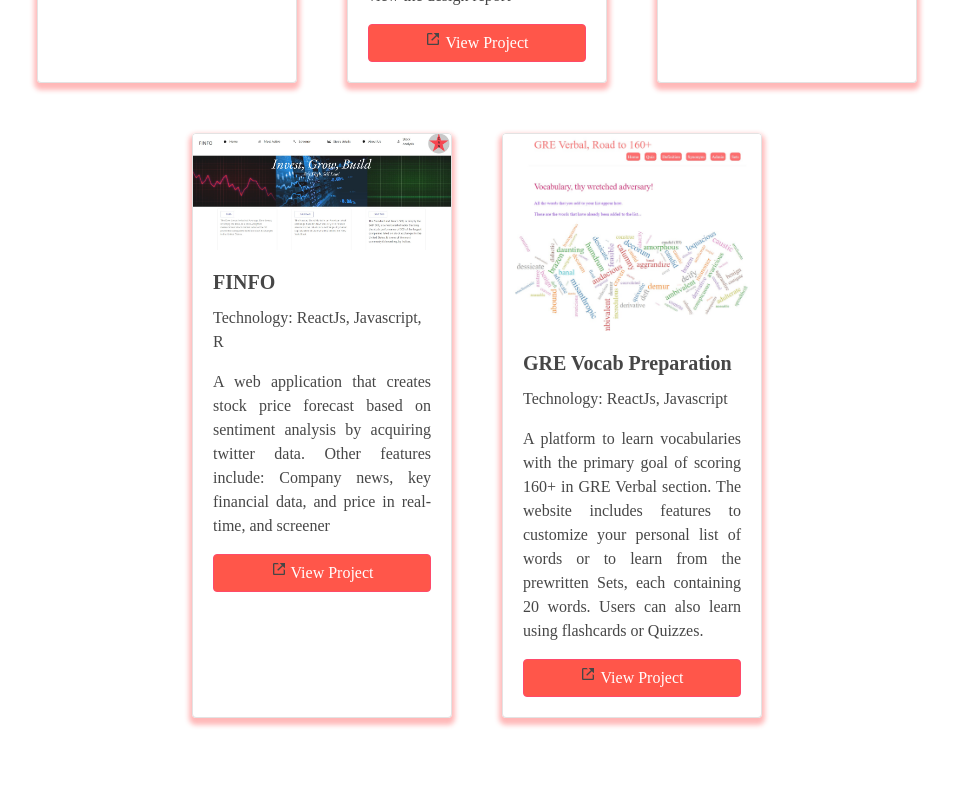
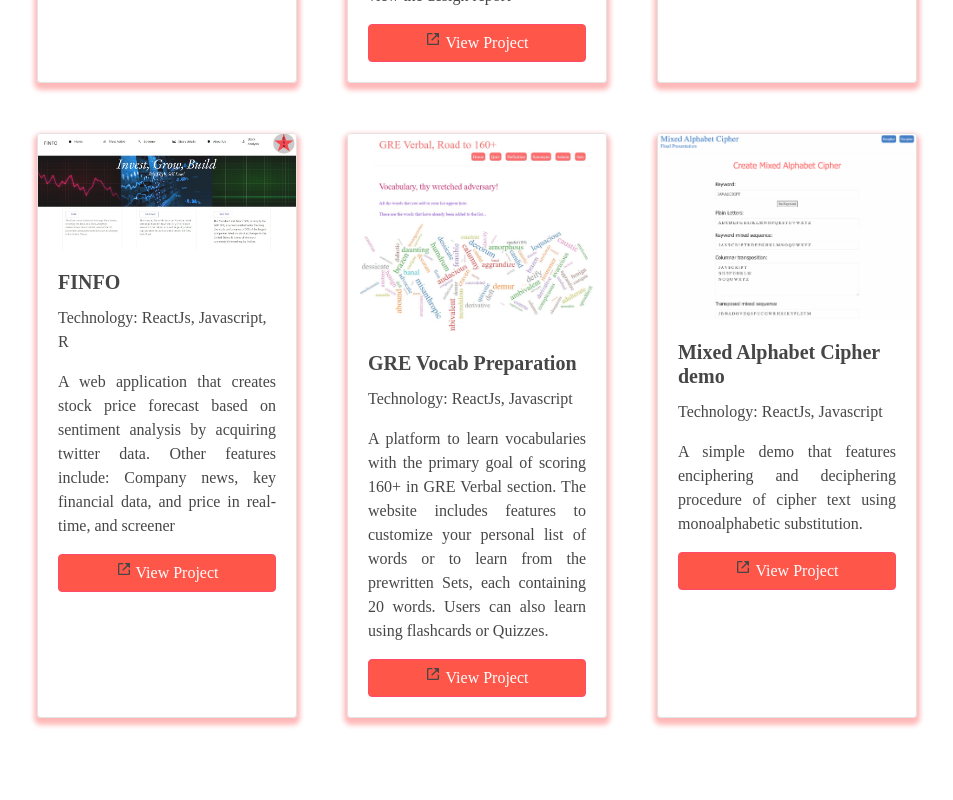
Before and after one commit to kafleBeast/kafle-portfolio, a React (Create React App) app: page /project in a window 1280 px wide. Shown: the part 860-1660 px from the top of the page, without its empty margins (163-1116 px from the left). Built offline with nearby package versions, Linux system fonts and the light colour scheme; the HTML template or start-up script is replaced by a standard one.

Commit message:
Update Projects.js
Added mixed alphabet cipher project

```diff
--- a/src/Projects.js
+++ b/src/Projects.js
@@ -7,6 +7,7 @@ import finfo from "./images/finfo.jpg";
 import research from "./images/research.png"
 import seniorDesign from './images/seniorDesignProject.jpg';
 import blockchain from './images/blockchain.png';
+import cipher from './images/cipher.png';
 
 const PROJECTS = [
   {
@@ -44,6 +45,13 @@ const PROJECTS = [
     description: "A platform to learn vocabularies with the primary goal of scoring 160+ in GRE Verbal section. The website includes features to customize your personal list of words or to learn from the prewritten Sets, each containing 20 words. Users can also learn using flashcards or Quizzes.",
     url: "https://focused-wiles-f203aa.netlify.app",
   },
+  {
+    image: cipher,
+    name: "Mixed Alphabet Cipher demo",
+    technologyUsed: "ReactJs, Javascript",
+    description: "A simple demo that features enciphering and deciphering procedure of cipher text using monoalphabetic substitution.",
+    url: "https://628f13a7a8691a1f38af7eb3--glittering-khapse-db32c4.netlify.app/",
+  },
 ];
 
 const Projects = () =>{
```
